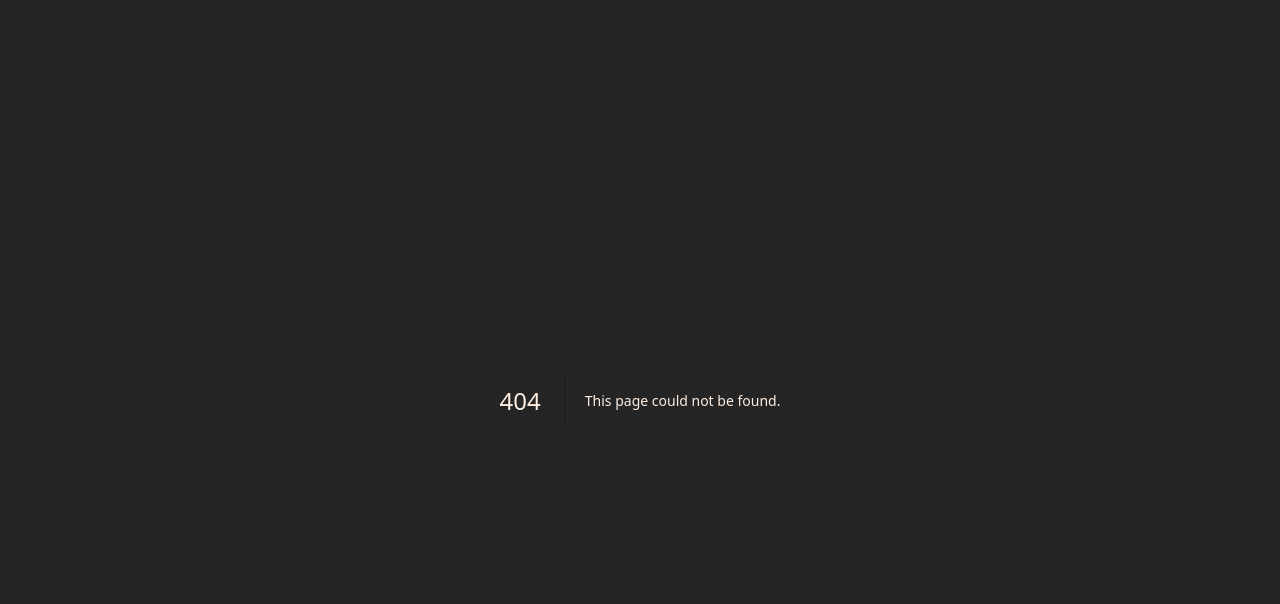
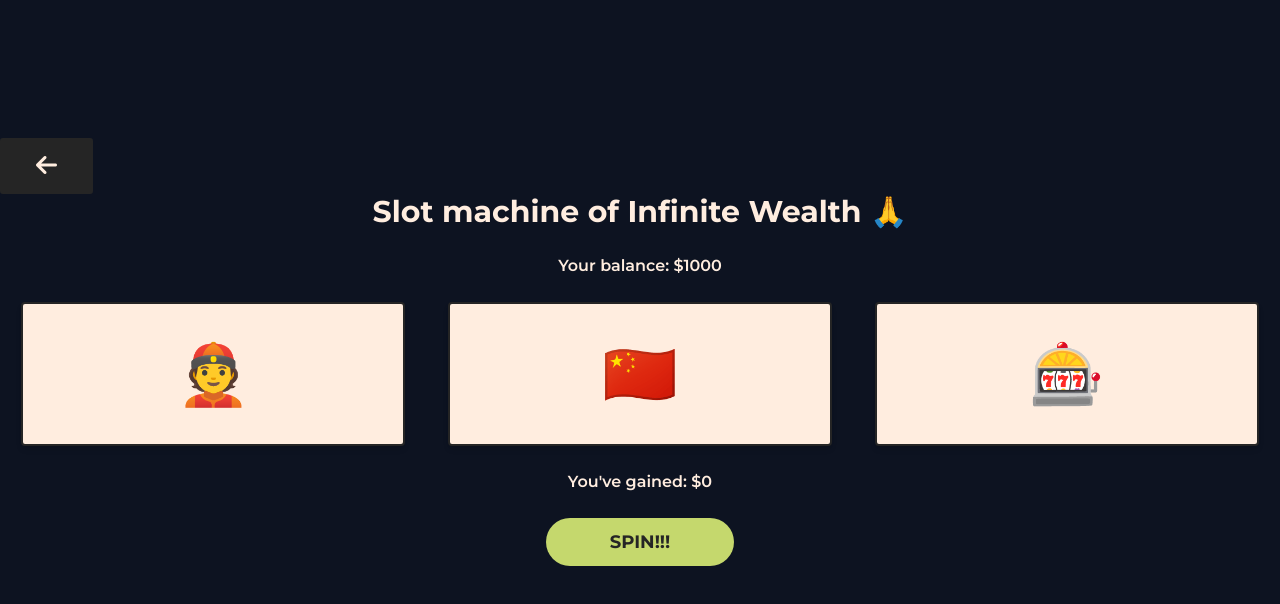
Before and after one commit to ebonian/find-my-mines, a Next.js app in the folder apps/web/: page /slotmachine in a window 1280 px wide. Before the commit this address had no page. Shown: the top 604 px of the page. Built offline with nearby package versions, Linux system fonts and the light colour scheme.

Commit message:
slot machine page

```diff
--- /dev/null
+++ b/apps/web/app/slotmachine/page.tsx
@@ -0,0 +1,198 @@
+"use client"
+
+import React, { useEffect, useState } from 'react';
+import BackButton from '../_components/ui/BackButton';
+import { Button } from '../_components/ui/button';
+
+export default function slotmachine() {
+    type emojiState = {
+        [key: number]: string;
+    };
+
+    // type WeightPairs = {
+    //     r6: number;
+    //     r5: number;
+    //     r4: number;
+    //     r3: number;
+    //     r2: number;
+    //     r1: number;
+    //     r0: number;
+    // };
+
+    // const [session, setsession] = useState(true);
+    const [visual, setvisual] = useState({
+        spinAnimation: false,
+        buttonDisable: false,
+        imageHidden: true,
+    });
+    const [hoverSlot1, sethoverSlot1] = useState(false);
+    const [hoverSlot2, sethoverSlot2] = useState(false);
+    const [hoverSlot3, sethoverSlot3] = useState(false);
+
+    const totalPercent = 100;
+    const [balance, setbalance] = useState(1000);
+    const [gained, setgained] = useState(0);
+    const [emojiSlots, setemojiSlots] = useState({
+        1: "👲",
+        2: "🇨🇳",
+        3: "🎰",
+    });
+    const [randomWeight, setrandomWeight] = useState(
+                                            "6".repeat(1) +
+                                            "5".repeat(3) +
+                                            "4".repeat(7) +
+                                            "3".repeat(14) +
+                                            "2".repeat(20) +
+                                            "1".repeat(25) +
+                                            "0".repeat(30));
+    const weight = randomWeight;
+    const emojis: emojiState = {
+        0: "🥢",
+        1: "🥮",
+        2: "👲",
+        3: "🇨🇳",
+        4: "🧧",
+        5: "🐉",
+        6: "🎰",
+    };
+
+    // useEffect(() => {
+    //     if (session) {
+    //         initComponent();
+    //     }
+    // }, [session]);
+
+    // const initComponent = async () => {
+    //     setSlotEmojis(2, 5, 6);
+    //     setRandomWeight({
+    //         r6: 1,
+    //         r5: 3,
+    //         r4: 7,
+    //         r3: 14,
+    //         r2: 20,
+    //         r1: 25,
+    //         r0: 30,
+    //     });
+    // }
+
+    const setSlotEmojis = (key1: number, key2: number, key3: number) => {
+        const emojiStates: emojiState = {
+            1: emojis[key1]!,
+            2: emojis[key2]!,
+            3: emojis[key3]!,
+        };
+
+        setemojiSlots((prevSlots) => ({ ...prevSlots, ...emojiStates }));
+    }
+
+    // const setRandomWeight = (weightPairs: WeightPairs) => {
+    //     const sum = Object.keys(weightPairs)
+    //     .map(key => weightPairs[key as keyof WeightPairs])
+    //     .reduce((cur, val) => cur + val, 0);
+
+    //     if (sum !== totalPercent) {
+    //       weightPairs["r0"] += totalPercent - sum;
+    //     }
+
+    //     const { r6, r5, r4, r3, r2, r1, r0 } = weightPairs;
+    //     setrandomWeight(prevWeight =>
+    //         "6".repeat(r6) +
+    //         "5".repeat(r5) +
+    //         "4".repeat(r4) +
+    //         "3".repeat(r3) +
+    //         "2".repeat(r2) +
+    //         "1".repeat(r1) +
+    //         "0".repeat(r0)
+    //     );
+    // }
+
+    const spinSlot = () => {
+        if (balance <= 0) {
+            alert("Bro's broke 😭🙏");
+            return;
+        }
+
+        setvisual({...visual, ...{ spinAnimation: true, buttonDisable: true }})
+        const slot2 = parseInt(weight.charAt(Math.floor(Math.random() * totalPercent)));
+        const slot1 = parseInt(weight.charAt(Math.floor(Math.random() * totalPercent)));
+        var slot3 = (slot1 + Math.floor(Math.random() * 3) - 1);
+        if (slot3 > 6) {
+            slot3 = (slot3 % 6) - 1;
+        }
+        if (slot3 < 0) {
+            slot3 += 7;
+        }
+
+        setTimeout(() => {
+            setSlotEmojis(slot1, slot2, slot3);
+            if (slot1 == slot2 && slot1 == slot3) {
+                visual.imageHidden = false;
+                const audio = document.getElementById("gong") as HTMLAudioElement;
+                const gain = (slot1 + 1) * 100 * Math.pow(10, slot1);
+                const bal = balance + gain - 20;
+                audio.play();
+                setTimeout(() => {
+                    audio.pause();
+                    audio.currentTime = 0;
+                    setvisual({...visual, ...{ imageHidden: true }})
+                }, 6500);
+                setgained(gain);
+                setbalance(bal);
+                // updateGamblerBalance(session.user.email, bal);
+            }
+            else {
+                setbalance(balance - 20);
+                setgained(0);
+                // updateGamblerBalance(session.user.email, balance - 20);
+            }
+            setvisual({...visual, ...{ spinAnimation: false , buttonDisable: false }});
+        }, 800);
+    }
+
+    return (<>
+        {/* <main className="flex min-h-screen flex-col items-center justify-between p-2"> */}
+            <div className = "flex min-h-screen flex-grow items-center justify-center" style={{ backgroundColor: '#0D1321' }}>
+                <div className="container mx-auto py-5" style={{ marginBottom: '96px' }}>
+                    <BackButton/>
+                    <img id="slotsWin" src="/images/slotsWin.jpg" className={`absolute w-auto h-full left-0 top-0 ${(visual["imageHidden"]) ? "hidden" : "animate-ping"}`}></img>
+                    <audio id="gong" src="/sounds/gong.mp3" className="hidden"></audio>
+                    <h1 className="text-center font-bold text-3xl" style={{ color: '#FFEDDF' }}>Slot machine of Infinite Wealth 🙏</h1>
+                    {/* <p className="text-center">Welcome... Let's make money</p> */}
+                    <p className="text-center font-semibold" style={{ color: '#FFEDDF', marginTop: "24px" }}>Your balance: ${balance}</p>
+                    <br></br>
+                    <div className="grid grid-cols-3 w-full justify-items-center">
+                        <div className="card shadow-md transition duration-300 min-h-[144px] h-full w-[90%] flex justify-center items-center bg-[#FFEDDF] rounded border-2 border-[#252525] text-6xl hover:shadow-[0_0_12px_#fff]" id="slot-1">
+                            <p className={`${(visual["spinAnimation"]) ? "animate-spinFast" : ""} cursor-pointer`}
+                            onMouseEnter={() => {sethoverSlot1(true)}}
+                            onMouseLeave={() => {sethoverSlot1(false)}}>{(hoverSlot1) ? "🖕" : emojiSlots[1]}</p>
+                        </div>
+                        <div className="card shadow-md transition duration-300 min-h-[144px] h-full w-[90%] flex justify-center items-center bg-[#FFEDDF] rounded border-2 border-[#252525] text-6xl hover:shadow-[0_0_12px_#fff]" id="slot-2">
+                            <p className={`${(visual["spinAnimation"]) ? "animate-spinFast" : ""} cursor-pointer`}
+                            onMouseEnter={() => {sethoverSlot2(true)}}
+                            onMouseLeave={() => {sethoverSlot2(false)}}>{(hoverSlot2) ? "🖕" : emojiSlots[2]}</p>
+                        </div>
+                        <div className="card shadow-md transition duration-300 min-h-[144px] h-full w-[90%] flex justify-center items-center bg-[#FFEDDF] rounded border-2 border-[#252525] text-6xl hover:shadow-[0_0_12px_#fff]" id="slot-3">
+                            <p className={`${(visual["spinAnimation"]) ? "animate-spinFast" : ""} cursor-pointer`}
+                            onMouseEnter={() => {sethoverSlot3(true)}}
+                            onMouseLeave={() => {sethoverSlot3(false)}}>{(hoverSlot3) ? "🖕" : emojiSlots[3]}</p>
+                        </div>
+                    </div>
+                    <br></br>
+                    <p className="text-center font-semibold" style={{ color: '#FFEDDF' }}>You've gained: ${gained}</p>
+                    <br></br>
+                    <div className={"text-center"}>
+                        <Button
+                        variant='default'
+                        color='green'
+                        size='lg'
+                        disabled={visual["buttonDisable"]}
+                        onClick={spinSlot}>
+                            SPIN!!!
+                        </Button>
+                    </div>
+                </div>
+            </div>
+        {/* </main> */}
+    </>)
+
+}
```
